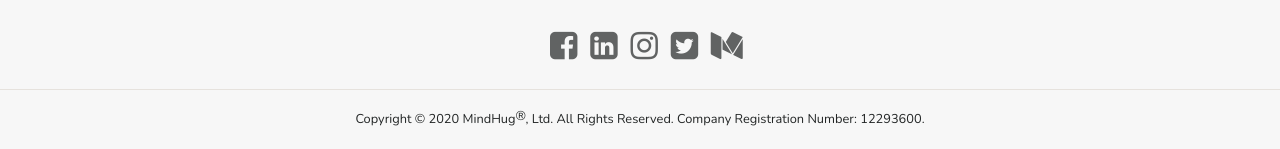
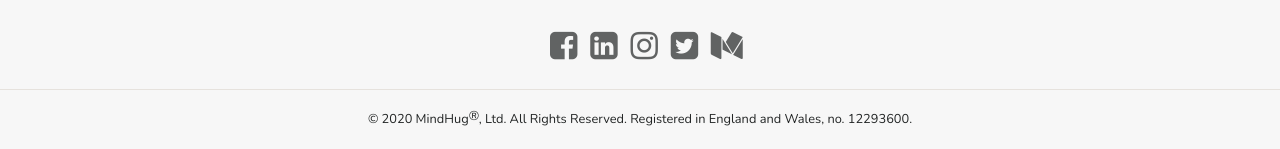
Before and after one commit to Cloudeya/newrelic-install, a Flask app: page /about in a window 1280 px wide. Shown: the part 2049-2198 px from the top of the page. Run offline with Flask 2, Linux system fonts and the light colour scheme; some libraries are stand-ins or nearby versions.

Commit message:
footer
Signed-off-by: Finbarrs Oketunji <oketunjifinbarrs@hotmail.com>

```diff
--- a/src/templates/includes/_footer.html
+++ b/src/templates/includes/_footer.html
@@ -136,8 +136,6 @@
 
   <!-- footer section -->
   <section class="container-fluid footer_section">
-    <p>
-      Copyright &copy; 2020 MindHug<sup class="sup_footer">&reg;</sup>, Ltd. All Rights Reserved. Company Registration Number: 12293600.
-    </p>
+    <p>&copy; 2020 MindHug<sup class="sup_footer">&reg;</sup>, Ltd. All Rights Reserved. Registered in England and Wales, no. 12293600.</p>
   </section>
   <!-- footer section -->
```
